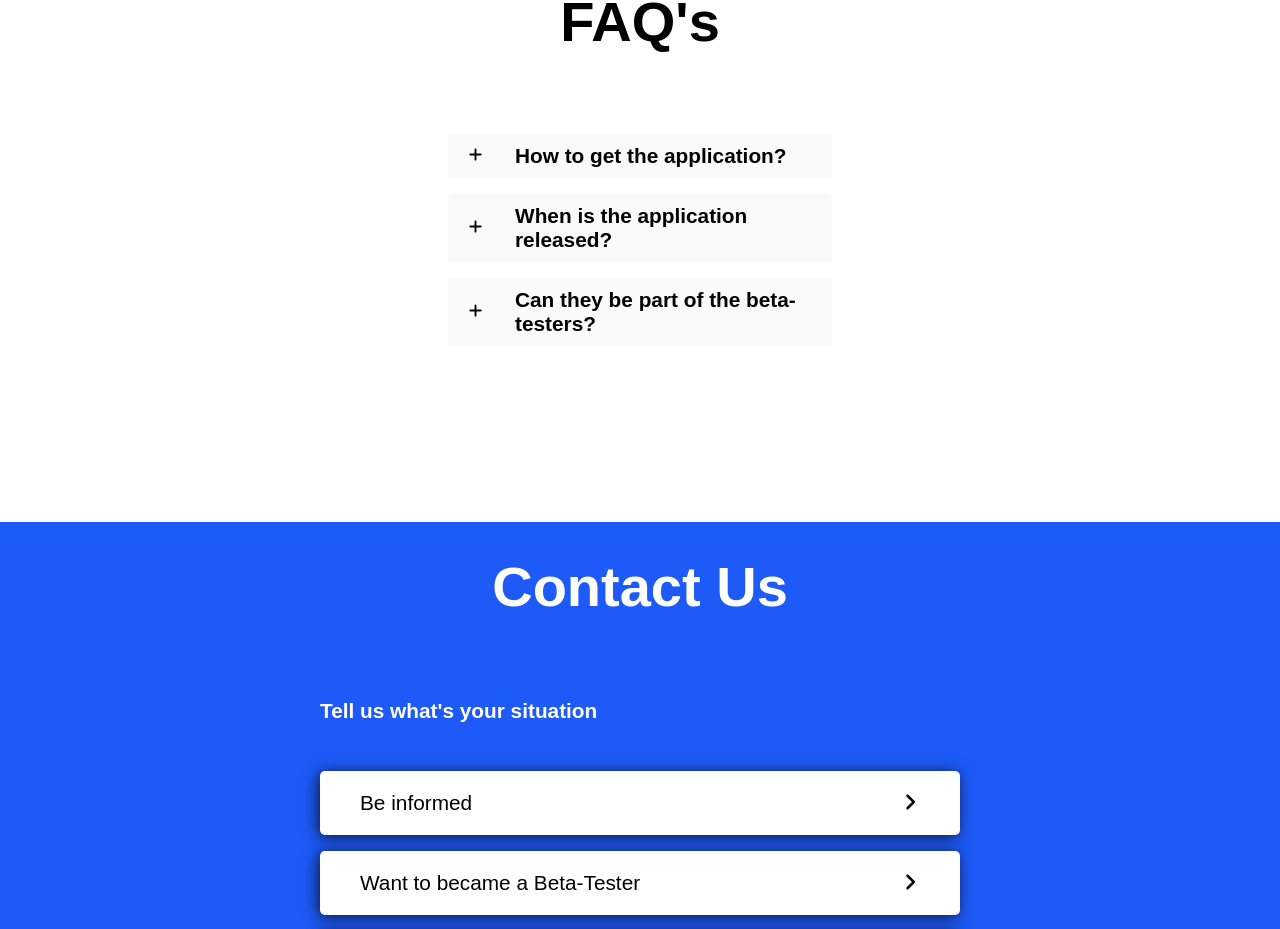
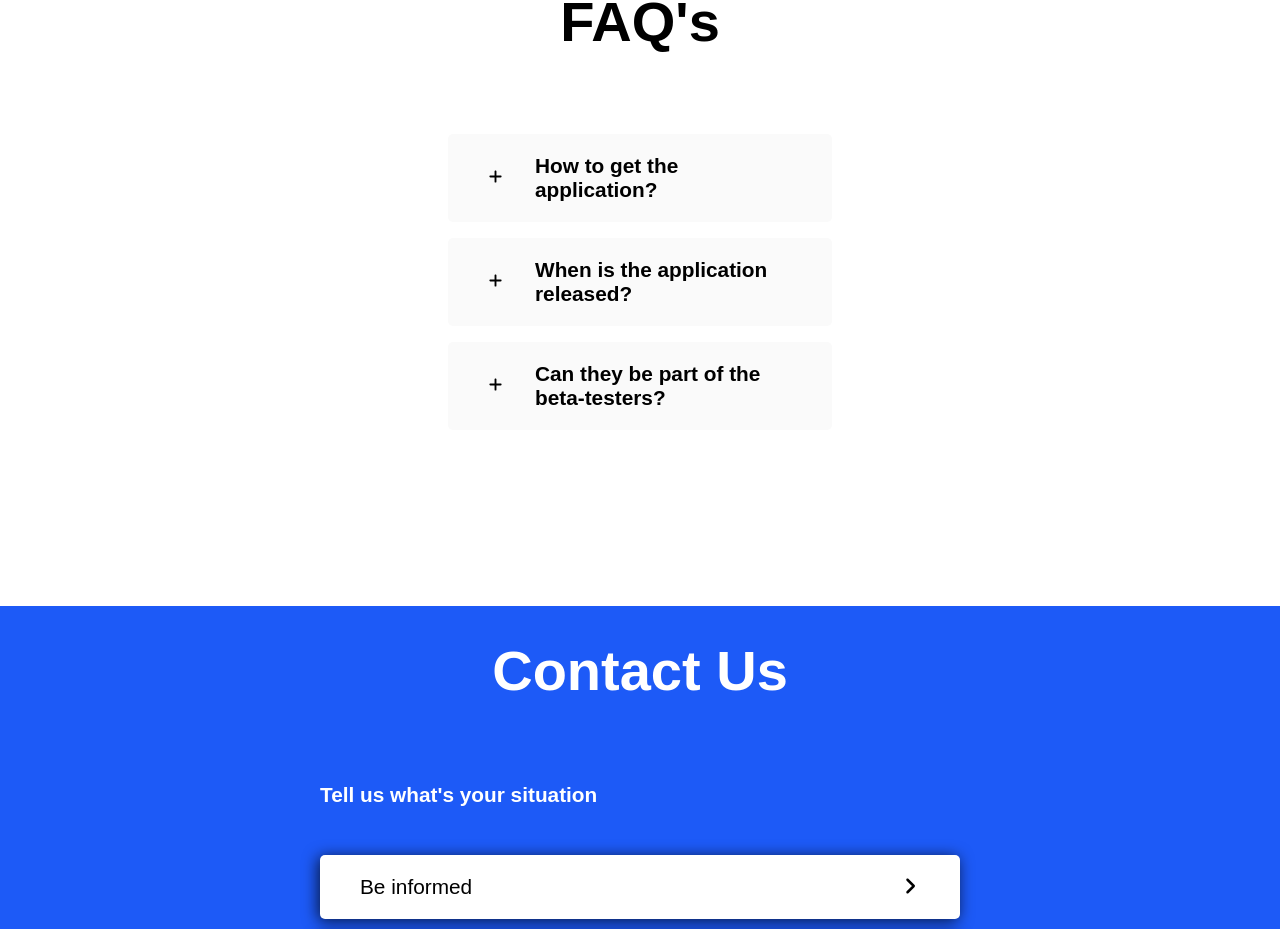
Before and after one commit to JulesEfrei/LevelUp-LandingPage, a React (Create React App) app: page / in a window 1280 px wide. Shown: the part 2375-3304 px from the top of the page. Built offline with nearby package versions, Linux system fonts and the light colour scheme.

Commit message:
Update : Question Style

```diff
--- a/src/components/Question.jsx
+++ b/src/components/Question.jsx
@@ -9,10 +9,20 @@ function Question({data}) {
         setDisplay(display == "none" ? "flex" : "none")
     }
 
+    const rounded = {
+        borderBottomLeftRadius: 5,
+        borderBottomRightRadius: 5,
+    }
+
+    const square = {
+        borderBottomLeftRadius: 0,
+        borderBottomRightRadius: 0,
+    }
+
   return (
     <div className="question">
 
-        <div className="ask" onClick={toggle}>
+        <div className="ask" onClick={toggle} style={display === "none" ? rounded : square}>
             <button onClick={toggle}>
                 <svg xmlns="http://www.w3.org/2000/svg" viewBox="0 0 448 512"><path d="M432 256c0 17.69-14.33 32.01-32 32.01H256v144c0 17.69-14.33 31.99-32 31.99s-32-14.3-32-31.99v-144H48c-17.67 0-32-14.32-32-32.01s14.33-31.99 32-31.99H192v-144c0-17.69 14.33-32.01 32-32.01s32 14.32 32 32.01v144h144C417.7 224 432 238.3 432 256z"/></svg>
             </button>
--- a/src/styles/FAQ.scss
+++ b/src/styles/FAQ.scss
@@ -39,7 +39,7 @@
             width: 60%;
             align-items: center;
             background-color: #FAFAFA;
-            padding: 10px 20px;
+            padding: 20px 40px;
             border-top-left-radius: 5px;
             border-top-right-radius: 5px;
 
@@ -64,8 +64,8 @@
         .answer {
             background-color: white;
             width: 60%;
-            padding: 10px 20px;
-            border: 2px solid #FAFAFA;
+            padding: 20px 40px;
+            border: 5px solid #FAFAFA;
             border-bottom-left-radius: 5px;
             border-bottom-right-radius: 5px;
 
```
